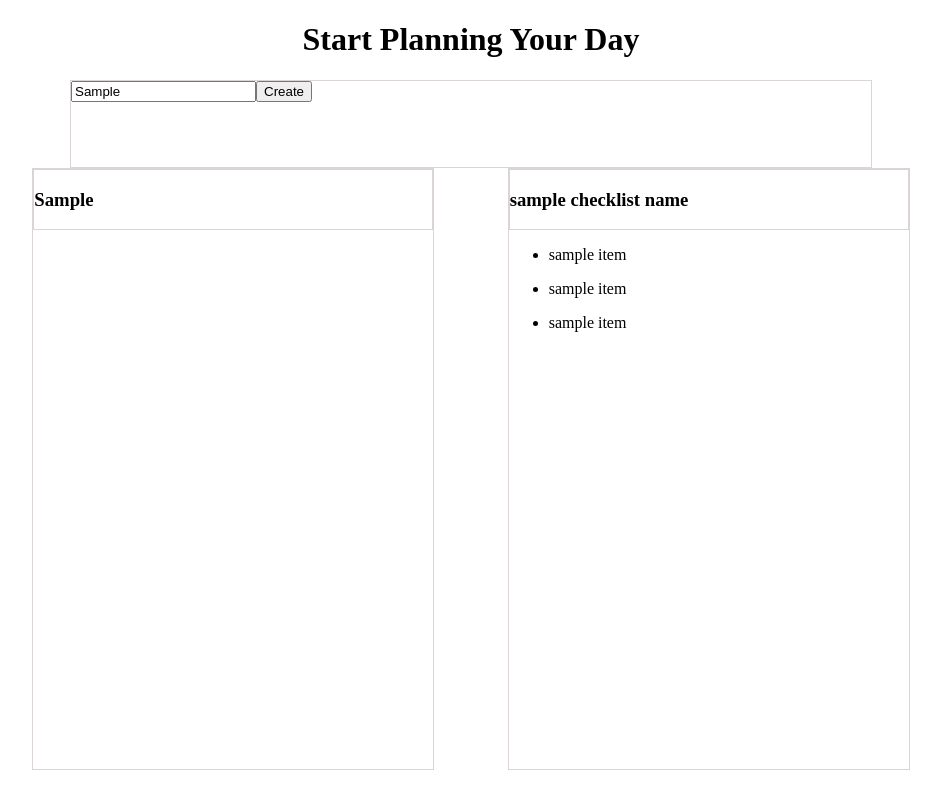
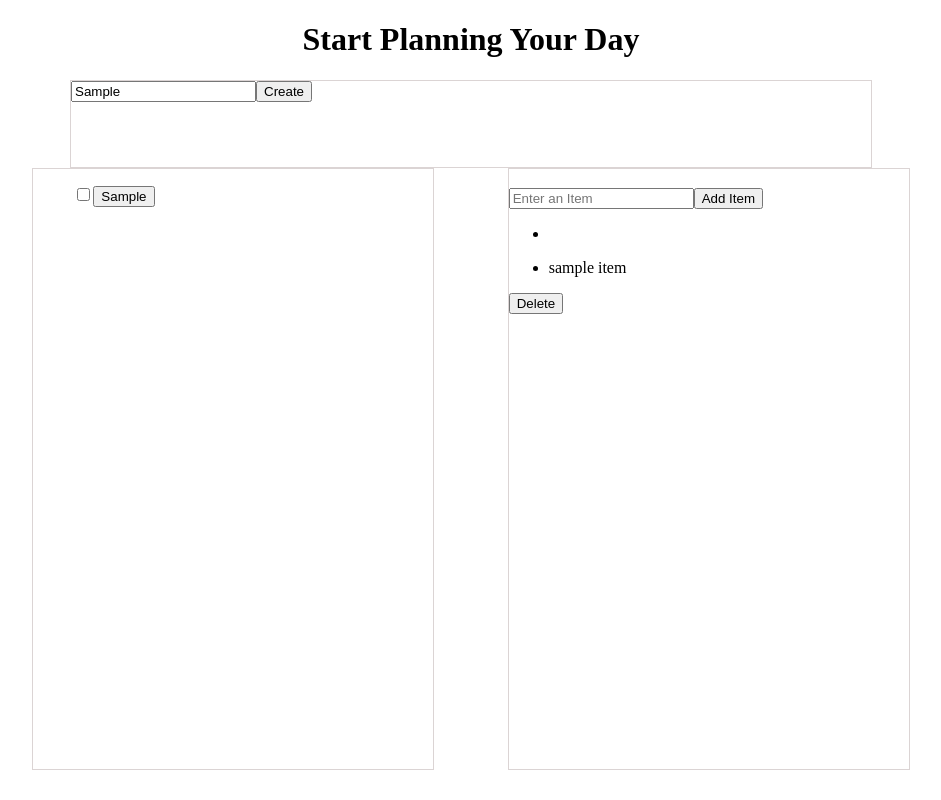
Before and after one commit to Karely3412/todo-FE-capstone, a React (Create React App) app: page /todo in a window 1280 px wide. Both pictures are taken after typing "Sample" into the empty fields and a click on the button "Create". Shown: the whole page, without its empty margins (169-1110 px from the left). Built offline with nearby package versions, Linux system fonts and the light colour scheme.

Commit message:
updated todo file

```diff
--- a/src/components/pages/Todo.jsx
+++ b/src/components/pages/Todo.jsx
@@ -1,15 +1,19 @@
 import { useState } from "react";
 
 const Todo = () => {
-  // const [checklistName, setChecklistName] = useState("");
   const [inputCheckListName, setInputCheckListName] = useState("");
-  const [allCheckList, setAllCheckList] = useState([]);
+  const [viewCheckList, setViewCheckList] = useState([]);
+  const [openViewCheckList, setOpenViewCheckList] = useState([]);
+  const [inputAddItem, setInputAddItem] = useState("");
+  const [addItem, setAddItem] = useState([]);
 
   const addCheckList = () => {
-    setAllCheckList((prev) => [...prev, inputCheckListName]);
+    setViewCheckList((prev) => [...prev, inputCheckListName]);
   };
 
-  console.log(allCheckList);
+  const addItemOn = () => {
+    setAddItem((prev) => [...prev, inputAddItem]);
+  };
 
   return (
     <div className="todo-container">
@@ -25,33 +29,53 @@ const Todo = () => {
 
       <div className="mid-wrapper">
         <div className="view-checklist-wrapper">
-          {allCheckList.map((data) => {
+          {viewCheckList.map((data, key) => {
             return (
-              <div className="indiv-checklist-wrapper">
-                <h3>{data}</h3>
+              <div key={key} className="checklist-wrapper">
+                <ul>
+                  <input type="checkbox" />
+                  <button
+                    onClick={() => {
+                      setOpenViewCheckList(data);
+                    }}
+                  >
+                    {data}
+                  </button>
+                </ul>
               </div>
             );
           })}
+
+          <div className="completed-check-lists"></div>
         </div>
 
         <div className="checklist-items-wrapper">
-          <div className="indiv-checklist-wrapper">
-            <h3>sample checklist name</h3>
+          <div className="checklist-wrapper">
+            <h3>{openViewCheckList}</h3>
           </div>
 
-          <div className="indiv-item-wrapper">
+          <input
+            placeholder="Enter an Item"
+            onChange={(e) => setInputAddItem(e.target.value)}
+            value={inputAddItem}
+          ></input>
+
+          <button onClick={addItemOn}>Add Item</button>
+          {/* <button>Edit</button>You are awesome, have a great night! :)Thank you Hayden!!! You are amazing!!!  <3*/}
+
+          {/* {mapping is next} */}
+          <div className="item-wrapper">
             <ul>
               <li>
-                <p>sample item</p>
-              </li>
-              <li>
-                <p>sample item</p>
+                <p>{addItem}</p>
               </li>
               <li>
                 <p>sample item</p>
               </li>
             </ul>
           </div>
+
+          <button>Delete</button>
         </div>
       </div>
     </div>
--- a/src/styles/pages/login.scss
+++ b/src/styles/pages/login.scss
@@ -19,6 +19,24 @@
       justify-content: center;
       height: 100vh;
       width: 50%;
+
+      input {
+        outline: none;
+        border-radius: 4px;
+        margin-top: 7px;
+        border: solid 1px lightgrey;
+        width: 170px;
+        height: 30px;
+      }
+
+      button {
+        margin-top: 12px;
+        border: none;
+        height: 32px;
+        width: 78px;
+        border-radius: 4px;
+        filter: drop-shadow(0px 0px 3px #6e6868);
+      }
     }
   }
 }
--- a/src/util/fetchWrapper.js
+++ b/src/util/fetchWrapper.js
@@ -28,8 +28,8 @@ const fetchWrapper = (
       ...(body && { body: JSON.stringify(body) }),
     })
       .then((res) => res.json())
-      .catch(reject)
-      .then(resolve);
+      .then(resolve)
+      .catch(reject);
   });
 };
 
```
